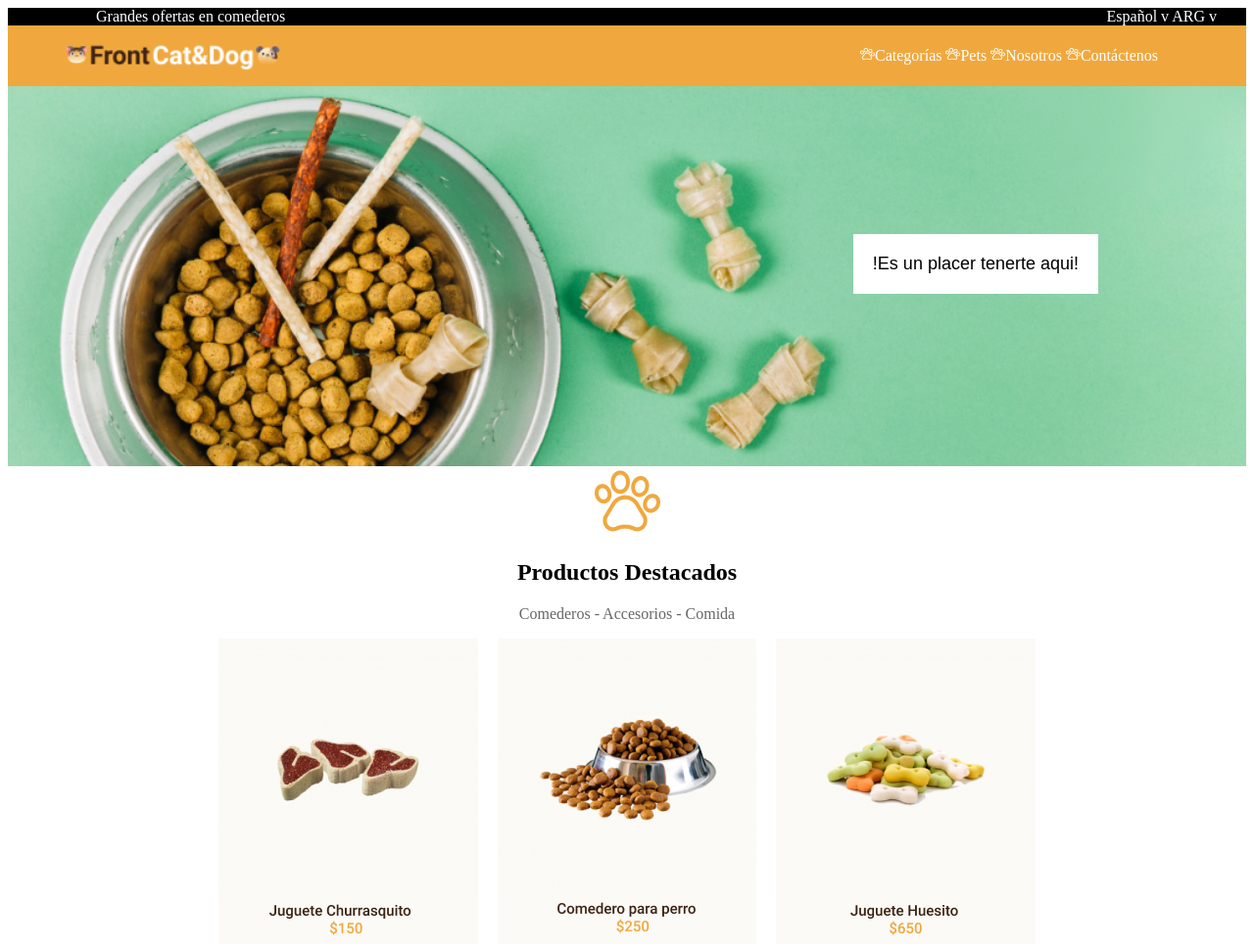
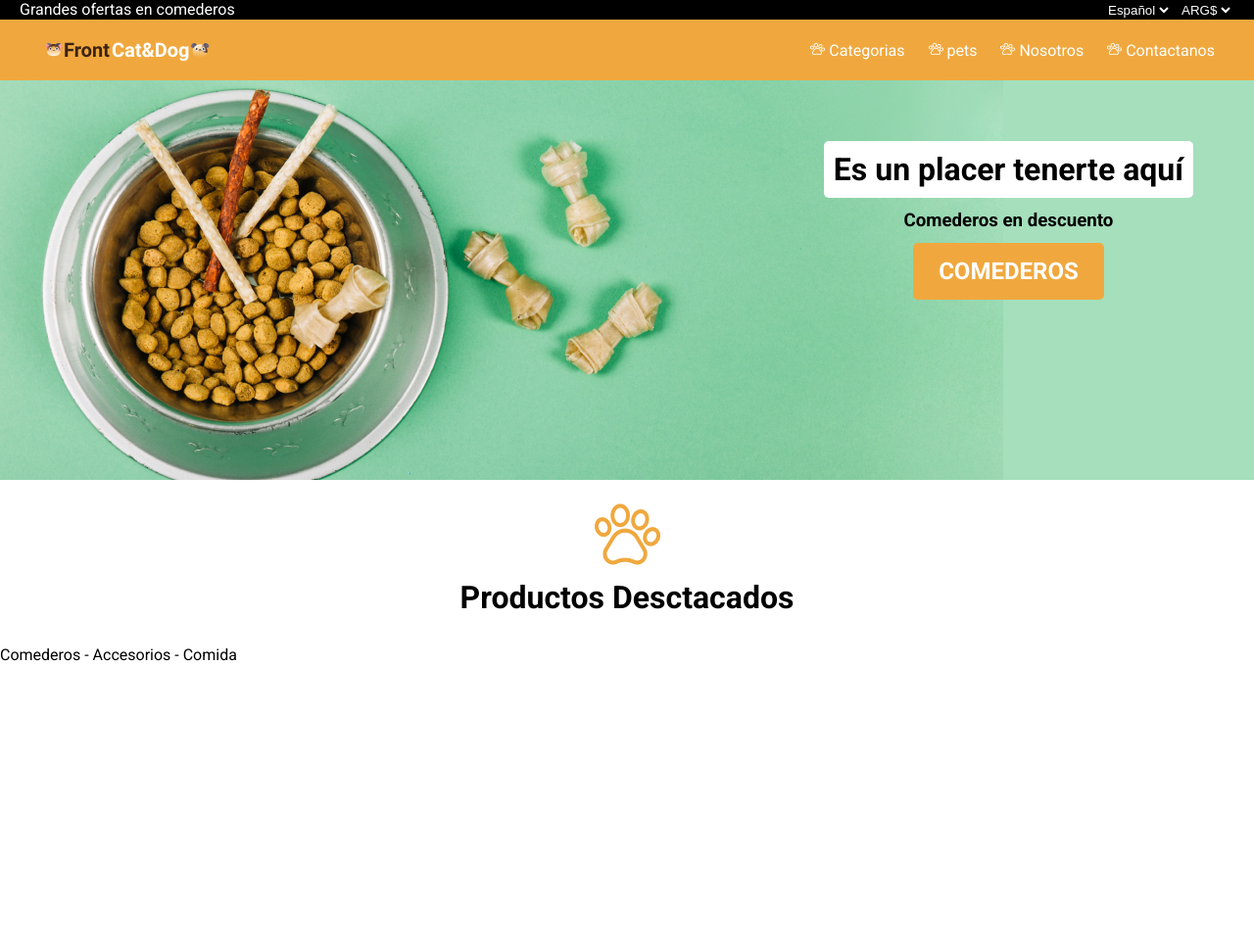
Before and after one commit to cartunduaga06/petshop-mejorada, a plain HTML site: page index.html in a window 1280 px wide. Shown: the top 971 px of the page at 98% size. After the commit the page ends 800 px from the top, so only its background shows below. Drawn offline with Linux system fonts and the light colour scheme.

Commit message:
nueva version mejorada

```diff
--- a/index.html
+++ b/index.html
@@ -1,60 +1,59 @@
 <!DOCTYPE html>
 <html lang="en">
+  <head>
+    <meta charset="UTF-8" />
+    <meta http-equiv="X-UA-Compatible" content="IE=edge" />
+    <meta name="viewport" content="width=device-width, initial-scale=1.0" />
+    <title>petshop frontend</title>
+    <link rel="stylesheet" href="style.css" />
+    <link rel="preconnect" href="https://fonts.gstatic.com">
+    <link href="https://fonts.googleapis.com/css2?family=Roboto:wght@100;300;400;500;700&display=swap" rel="stylesheet">
+  </head>
+  <body>
+    <header class="header">
+      <div class="nav">
+        <span>Grandes ofertas en comederos</span>
 
-<head>
-    <meta charset="UTF-8">
-    <meta http-equiv="X-UA-Compatible" content="IE=edge">
-    <meta name="viewport" content="width=device-width, initial-scale=1.0">
-    <link rel="stylesheet" href="style.css">
-    <title>Document</title>
-</head>
+        <div class="lenguajes">
+            <select class="selector">
+                <option value="">Español</option>
+            </select>
+            <select class="selector">
+                <option value="">ARG$</option>
+            </select>
+        </div>
+      </div>
+      <div class="menu">
+        <img src="img/Logo.png" alt="" />
 
-<body>
-    <header>
-        <nav class="contenedor">
-            <span id="uno">Grandes ofertas en comederos</span>
-            <span id="dos">Español v ARG v</span>
-        </nav>
-
-        <nav class="contenedor2">
-            <img src="images/Logo.png" alt="logo" id="logo">
-
-            <span id="tres">
-            <a href=# style="color: white; text-decoration:none;"><img src="images/pawprint 1.png"
-                    alt="paw">Categorías</a>
-            <a href=# style="color: white; text-decoration:none;"><img src="images/pawprint 1.png" alt="paw">Pets</a>
-            <a href=# style="color: white; text-decoration:none;"><img src="images/pawprint 1.png"
-                    alt="paw">Nosotros</a>
-            <a href=# style="color: white; text-decoration:none;"><img src="images/pawprint 1.png"
-                    alt="paw">Contáctenos</a>
-                </span>
-        </nav>
-        <main>
-            <section id="imagen">
-
-                <div >
-                    <h2 id="prueba">!Es un placer tenerte aqui!</h2>
-                </div>
-            </section>
-            <section align=center>
-                <img src=" images/pawprint naranja.png" alt="huella">
-                <h2>Productos Destacados</h2>
-                <p style=" color:#666666 ;">Comederos - Accesorios - Comida</p>
-                <img src="images/Cards.png" alt="productos">
-            </section>
-            <section align=center style="margin-top:80px" ;>
-                <img src=" images/Formulario.png" alt="Formulario">
-            </section>
-            <section style="margin-top:80px;">
-                <img src="images/Suscribcion.png" alt="Suscripcion" style="width:100%">
-            </section>
-
-        </main>
-        <footer>
-            <img src="images/Footer.png" alt="footer" style="width:100%">
-            <div></div>
-        </footer>
+        <div class="menu-categorias">
+          <img src="img/pawprint 1.png" alt="marca perro">
+        <span>Categorias</span>
+        <img src="img/pawprint 1.png" alt="marca perro">
+        <span>pets</span>
+        <img src="img/pawprint 1.png" alt="marca perro">
+        <span>Nosotros</span>
+        <img src="img/pawprint 1.png" alt="marca perro">
+        <span>Contactanos</span>
+      </div>
+    </div>
     </header>
-</body>
-
+    <main>
+      <container class="foto">
+        <div class="letrero">
+         <h1>Es un placer tenerte aquí</h1>
+         <h3>Comederos en descuento</h3>
+         <h2>COMEDEROS</h2>
+        </div>
+      </container>
+      <div class="productos">
+        <img clas="huella" src="img/pawprint naranja.png" alt="">
+        <h1>Productos Desctacados</h1>
+          </div>
+          <div class="opciones">
+            <span >Comederos - </span><span>Accesorios -</span>  <span> Comida </span>
+          </div>
+    </main>
+    <footer></footer>
+  </body>
 </html>
--- a/style.css
+++ b/style.css
@@ -1,67 +1,104 @@
-.contenedor   {
-    background-color: black;
-    display: flex;
-    justify-content: space-between;
+* {
+  margin: 0;
+  padding: 0;
+  box-sizing: border-box;
+}
+html {
+  font-size: 62.5%;
+}
+
+body {
+  font-size: 1.6rem;
+  font-family: "Roboto", sans-serif;
+}
+
+.header {
+  min-width: 320px;
+}
+
+.nav {
+  display: flex;
+  flex-direction: row;
+  justify-content: space-between;
+  padding-left: 20px;
+  padding-right: 20px;
+  color: white;
+  background-color: black;
+  height: 20px;
+}
+.selector {
+  background-color: black;
+  color: white;
+  border-color: black;
+}
+.menu {
+  background-color: #f0a83e;
+  height: 62px;
+  padding-left: 46.57px;
+  display: flex;
+  align-items: center;
+  justify-content: space-between;
+}
+.menu-categorias {
+  padding-right: 20px;
+}
+.menu-categorias span {
+  padding-right: 20px;
+  color: white;
+}
+
+container {
+  background-color: #a5dfbc;
+  display: flex;
 
 }
 
-#uno {
-    display: inline;
-    align-items: initial;
-    margin-left: 90px;
+.foto {
+  background-image: url(img/foto.png);
+
+  height: 408px;
+
+  background-repeat: no-repeat;
+  background-color: ##a5dfbc;
+  display: flex;
+  flex-direction: row;
+  justify-content: flex-end;
+  align-items: center;
 }
 
-#dos {
-    display: inline;
-    align-items: unset;
-    margin-right: 30px;
-}
-span {
-color: white;
+.letrero {
+  margin-bottom: 122px;
+  margin-right: 50px;
+  width: 300;
+  display: flex;
+  flex-direction: column;
+  align-items: center;
+  justify-content: flex-end;
 }
 
-.contenedor2  {
-    background:#F0A83E;
-    display:flex;
-    justify-content: space-between;
-    align-items: center;
-    height: 62px;
-
+.letrero h1 {
+  background-color: white;
+  padding: 10px;
+  margin: 12px;
+  border-radius: 5px;
 }
 
-#logo {
-    height:30px;
-    margin-left: 60px
+.letrero h2 {
+  margin: 12px;
+  color: white;
+  background-color: #f0a83e;
+
+  padding: 15px 26px;
+  border-radius: 5px;
+}
+.productos {
+    display: flex;
+    align-items: center;
+    flex-direction: column ;
+    justify-content: center;
+    padding: 20px;
 }
 
-#tres{
-
-    margin-right: 90px;
-
+.productos h1{
+    padding: 10px;
 }
-#imagen {
-    background-image: url(" images/foto.png");
-    background-size: cover;
-    background-repeat: no-repeat;
-    display: flex;
-    justify-content: flex-end;
-    padding: 151px;
-
-
-
-}
-
-#prueba {
-display: flex;
-justify-content: flex-end;
-align-items: flex-end;
-background-color: white;
-    font-family: sans-serif;
-    font-size: 18px;
-    font-weight: 400;
-    color: black;
-    margin: 0 0 25px;
-    overflow: hidden;
-    padding: 20px;
-
-}
```
Also changed, not shown: img/Cards.png (renamed from images/Cards.png), img/Footer.png (renamed from images/Footer.png), img/Formulario.png (renamed from images/Formulario.png), img/Logo.png (renamed from images/Logo.png), img/Suscribcion.png (renamed from images/Suscribcion.png), img/foto.png (renamed from images/foto.png), img/pawprint 1.png (renamed from images/pawprint 1.png), img/pawprint naranja.png (renamed from images/pawprint naranja.png).
